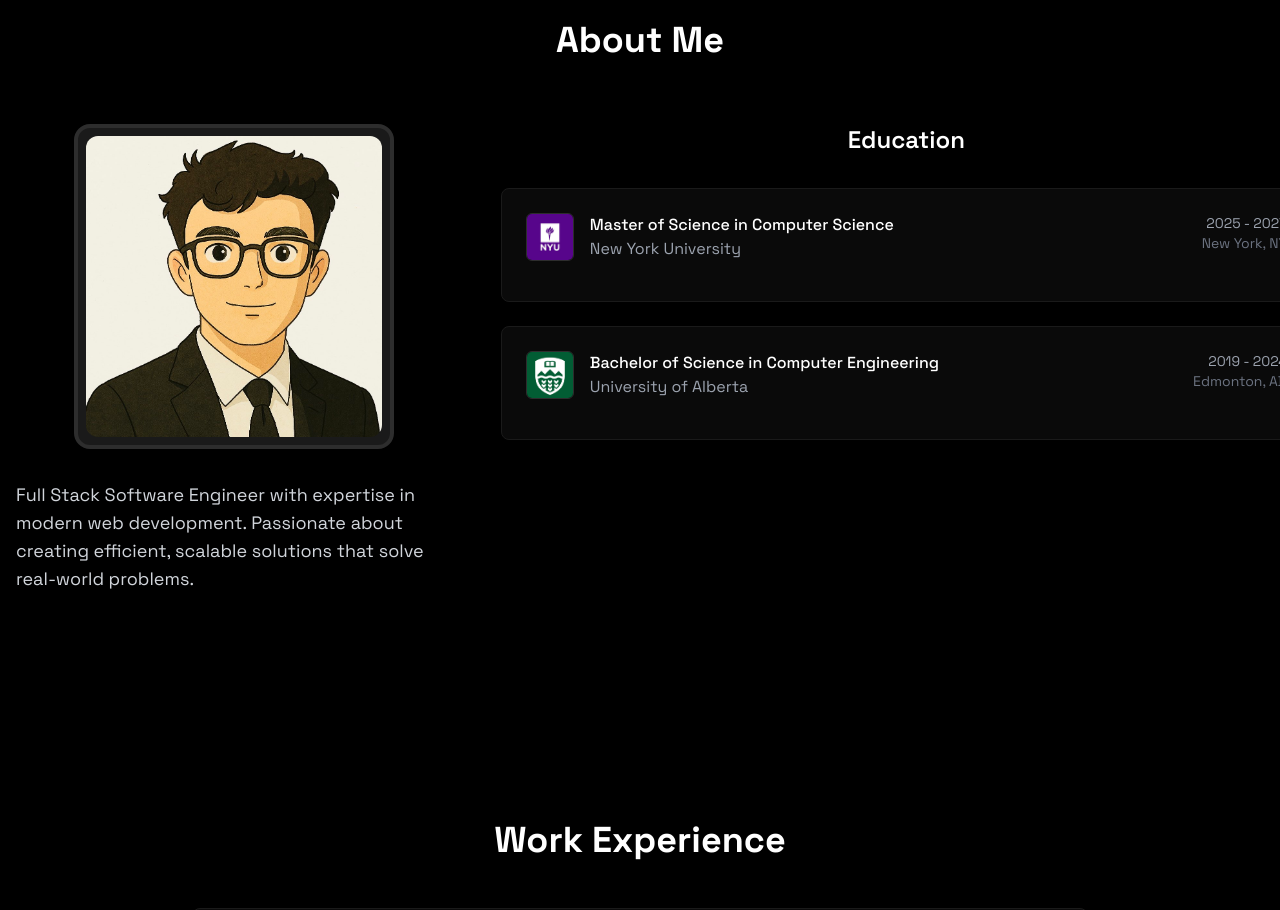
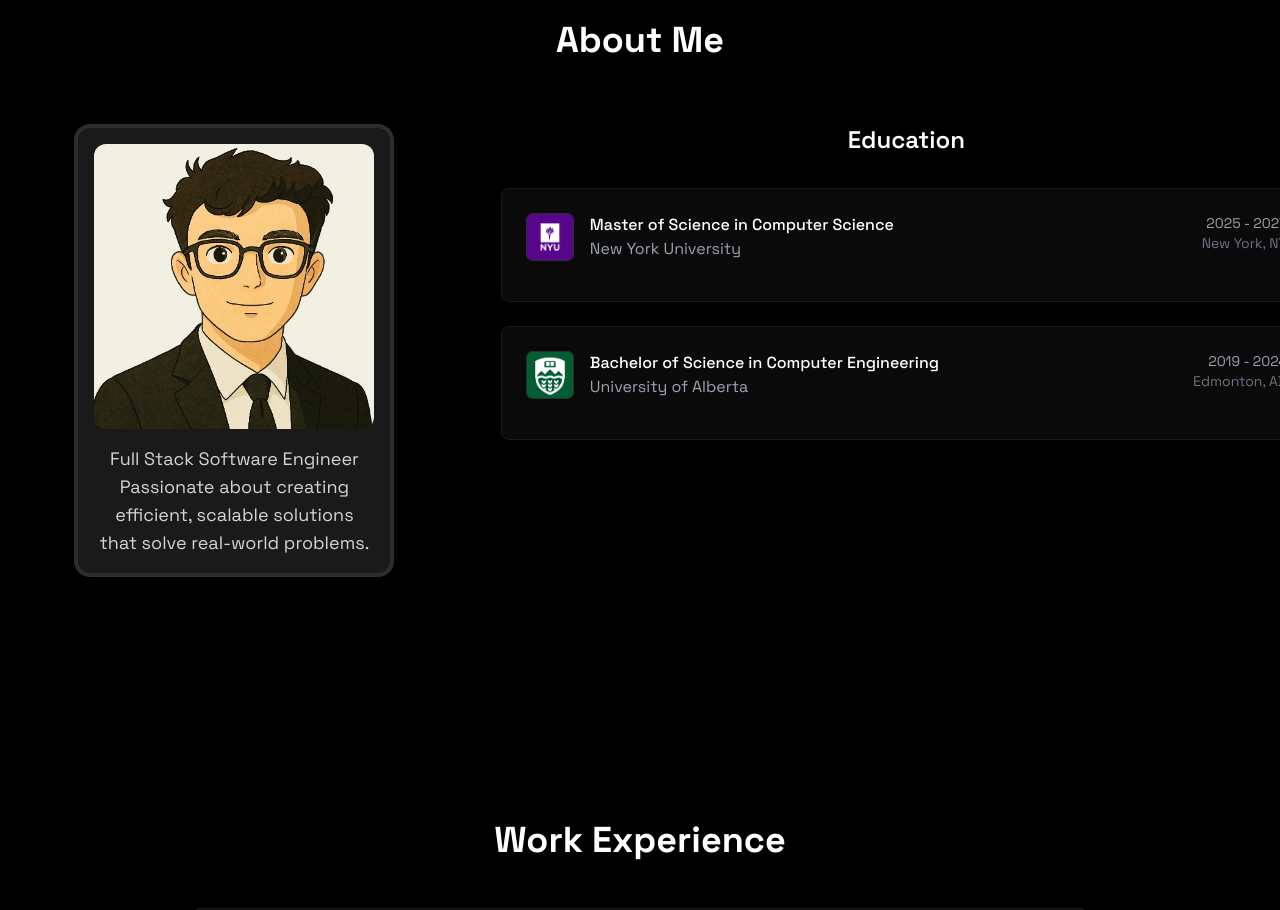
Before and after one commit to Ppatel122/Portfolio, a Next.js app: page / in a window 1280 px wide. Shown: the part 860-1770 px from the top of the page. Built offline with nearby package versions, Linux system fonts and the light colour scheme.

Commit message:
Refactor About component layout by combining photo and description into a single card, update styling for improved presentation, and remove unused icon import.

```diff
--- a/src/app/components/About.jsx
+++ b/src/app/components/About.jsx
@@ -1,7 +1,6 @@
 "use client";
 import { motion } from "framer-motion";
 import Image from "next/image";
-import { FaGraduationCap } from "react-icons/fa";
 
 const education = [
   {
@@ -40,8 +39,7 @@ export default function About({ sectionRef }) {
 
         {/* Content Grid */}
         <div className="grid grid-cols-1 lg:grid-cols-[35%_65%] gap-12 items-start mb-12">
-          {/* Left Column - Photo & Description */}
-          <div className="space-y-8">
+          {/* Left Column - Combined Photo and Description Card */}
           <motion.div
             initial={{ opacity: 0, x: -50 }}
             whileInView={{ opacity: 1, x: 0 }}
@@ -50,32 +48,23 @@ export default function About({ sectionRef }) {
             className="flex justify-center"
           >
             <div className="relative w-full max-w-xs">
-                <div className="rounded-2xl overflow-hidden border-4 border-[#2D2D2D] shadow-xl bg-[#1a1a1a] p-2">
+              <div className="rounded-2xl border-4 border-[#2D2D2D] shadow-xl bg-[#1a1a1a] p-4">
+                <div className="rounded-xl overflow-hidden mb-4">
                   <Image
                     src='/profile-ghibli.jpg'
                     alt="Pranj Patel"
                     width={400}
                     height={400}
-                    className="w-full h-auto rounded-xl"
+                    className="w-full h-auto"
                   />
+                </div>
+                <p className="text-gray-300 text-lg text-center">
+                  Full Stack Software Engineer Passionate about creating efficient, scalable solutions that solve real-world problems.
+                </p>
               </div>
               <div className="absolute inset-0 border-2 border-[#2D2D2D] rounded-2xl -z-10 translate-x-6 translate-y-6" />
             </div>
           </motion.div>
-
-            {/* Description */}
-            <motion.div
-              initial={{ opacity: 0, y: 20 }}
-              whileInView={{ opacity: 1, y: 0 }}
-              viewport={{ once: true }}
-              className="max-w-prose mx-auto"
-            >
-              <p className="text-gray-300 text-lg text-center lg:text-left">
-                Full Stack Software Engineer with expertise in modern web development.
-                Passionate about creating efficient, scalable solutions that solve real-world problems.
-              </p>
-            </motion.div>
-          </div>
 
           {/* Right Column - Education */}
           <motion.div
```
Lines whose indentation alone changed are shown as unchanged.
